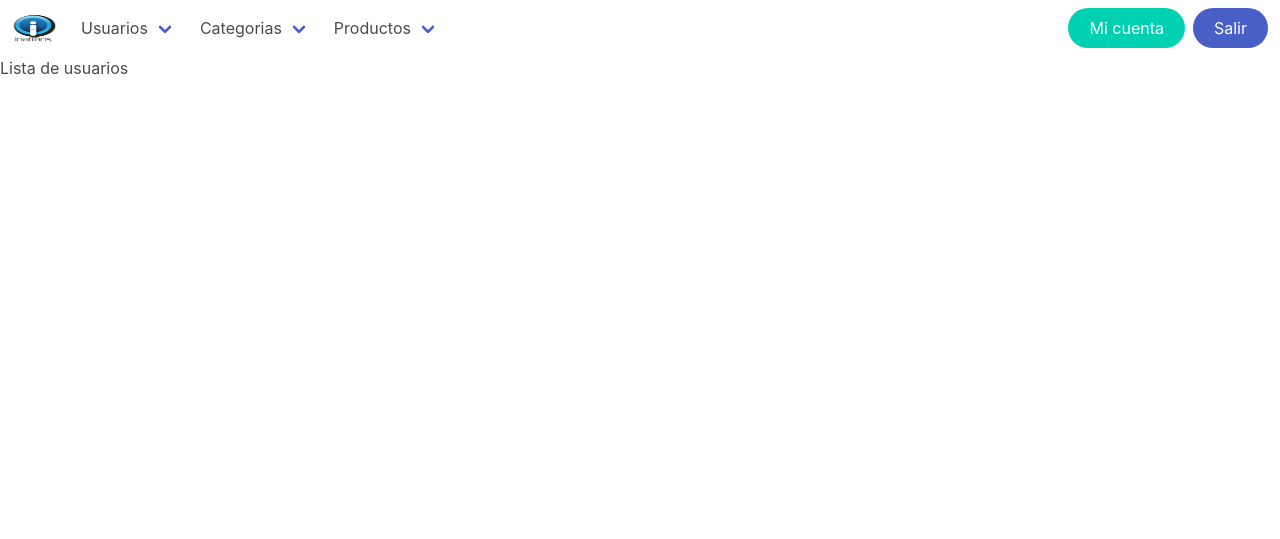
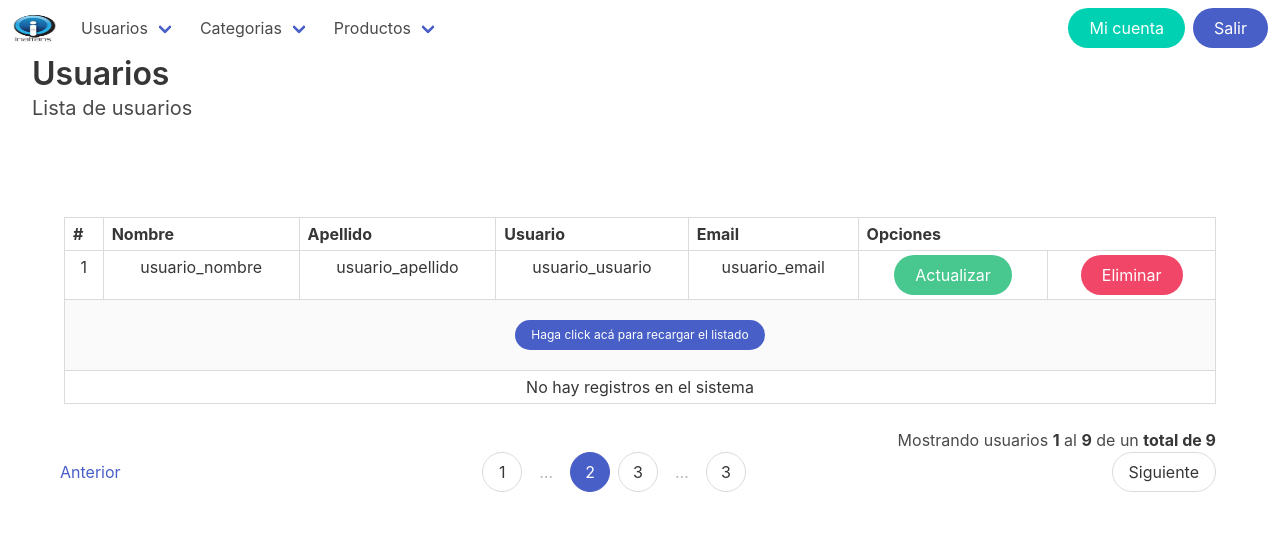
Before and after one commit to ncarrascocares/inventario, a PHP site: page /index.php?vista=user_list in a window 1280 px wide. Shown: the top 539 px of the page. Run offline with PHP 8.4, Linux system fonts and the light colour scheme; a user stored in the database is signed in.

Commit message:
Tabla para la mustra de usuarios

```diff
--- a/vistas/user_list.php
+++ b/vistas/user_list.php
@@ -1 +1,63 @@
-Lista de usuarios
+<div class="container is-fluid mb-6">
+    <h1 class="title">Usuarios</h1>
+    <h2 class="subtitle">Lista de usuarios</h2>
+</div>
+
+<div class="container pb-6 pt-6">
+    <div class="table-container">
+        <table class="table is-bordered is-striped is-narrow is-hoverable is-fullwidth">
+            <thead>
+                <tr class="has-text-centered">
+                        <th>#</th>
+                        <th>Nombre</th>
+                        <th>Apellido</th>
+                        <th>Usuario</th>
+                        <th>Email</th>
+                        <th colspan="2">Opciones</th>
+                </tr>
+            </thead>
+            <tbody>
+                <tr class="has-text-centered">
+                    <td>1</td>
+                    <td>usuario_nombre</td>
+                    <td>usuario_apellido</td>
+                    <td>usuario_usuario</td>
+                    <td>usuario_email</td>
+                    <td>
+                        <a href="#" class="button is-success is-rounded is-email">Actualizar</a>
+                    </td>
+                    <td>
+                        <a href="#" class="button is-danger is-rounded is-email">Eliminar</a>
+                    </td>
+                </tr>
+                <tr class="has-text-centered">
+                    <td colspan="7">
+                        <a href="#" class="button is-link is-rounded is-small mt-4 mb-4">
+                            Haga click acá para recargar el listado
+                        </a>
+                    </td>
+                </tr>
+                <tr class="has-text-centered">
+                    <td colspan="7">
+                        No hay registros en el sistema
+                    </td>
+                </tr>
+            </tbody>
+        </table>
+    </div>
+
+    <p class="has-text-right">Mostrando usuarios <strong>1</strong> al <strong>9</strong> de un <strong>total de 9</strong></p>
+    <nav class="pagination is-centered is-rounded" role="navigation" aria-label="pagination">
+        <a class="pagination-previus" href="#">Anterior</a>
+
+        <ul class="pagination-list">
+            <li><a class="pagination-link" href="#">1</a></li>
+            <li><span class="pagination-ellipsis">&hellip;</span></li>
+            <li><a class="pagination-link is-current" href="#">2</a></li>
+            <li><a class="pagination-link" href="#">3</a></li>
+            <li><span class="pagination-ellipsis">&hellip;</span></li>
+            <li><a class="pagination-link" href="#">3</a></li>
+        </ul>
+        <a class="pagination-next" href="#">Siguiente</a>
+    </nav>
+</div>
```
